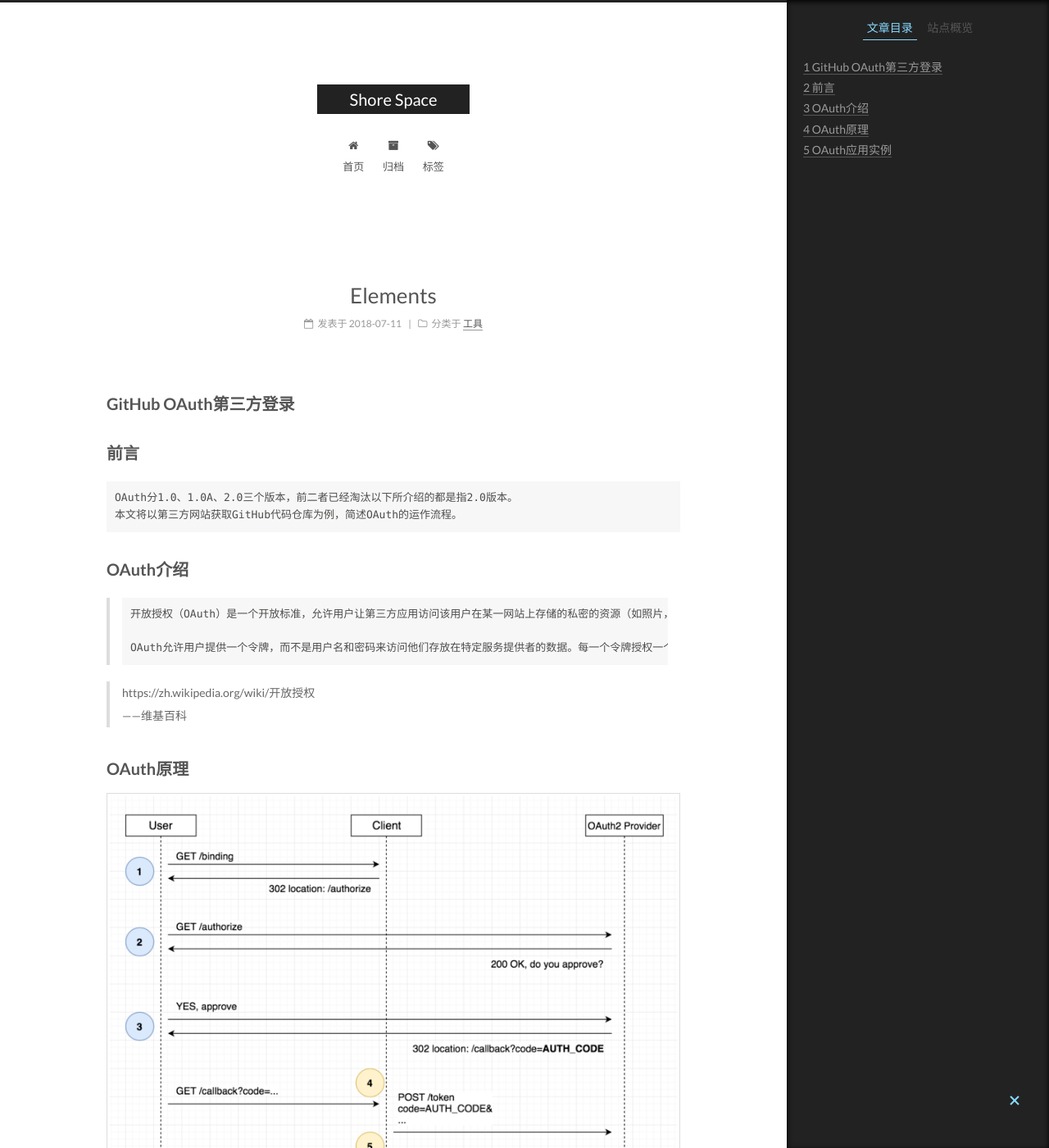
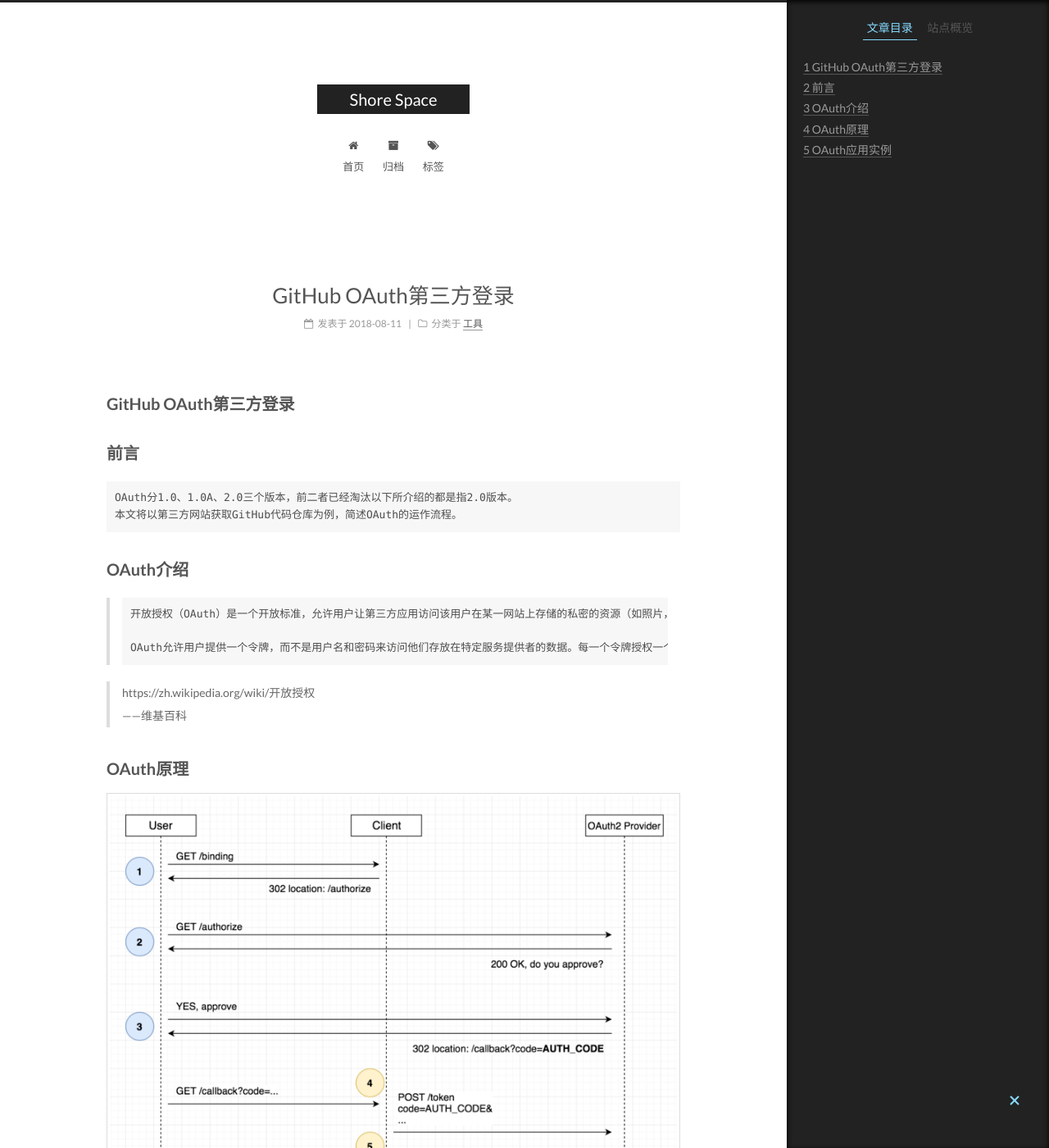
Before and after one commit to ShoreCN/ShoreCN.github.io, a Jekyll site: the page built from _posts/2018-08-11-GitHub-OAuth2-documents.md, in a window 1280 px wide and 1400 px high. Shown: the whole window at 82% size. Built offline with Jekyll 4.4.1, drawn with Linux system fonts in a browser that asks for light colours; some of the changed text lies outside the part shown.

Commit message:
GitHub OAuth2 Document

```diff
--- a/_posts/2018-07-11-GitHub-OAuth2-documents.md
+++ b/_posts/2018-08-11-GitHub-OAuth2-documents.md
@@ -1,6 +1,6 @@
 ---
-title: Elements
-date: 2018-07-11 23:29:08
+title: GitHub OAuth第三方登录
+date: 2018-08-11 23:29:08
 categories:
 - 工具
 tags:
```
